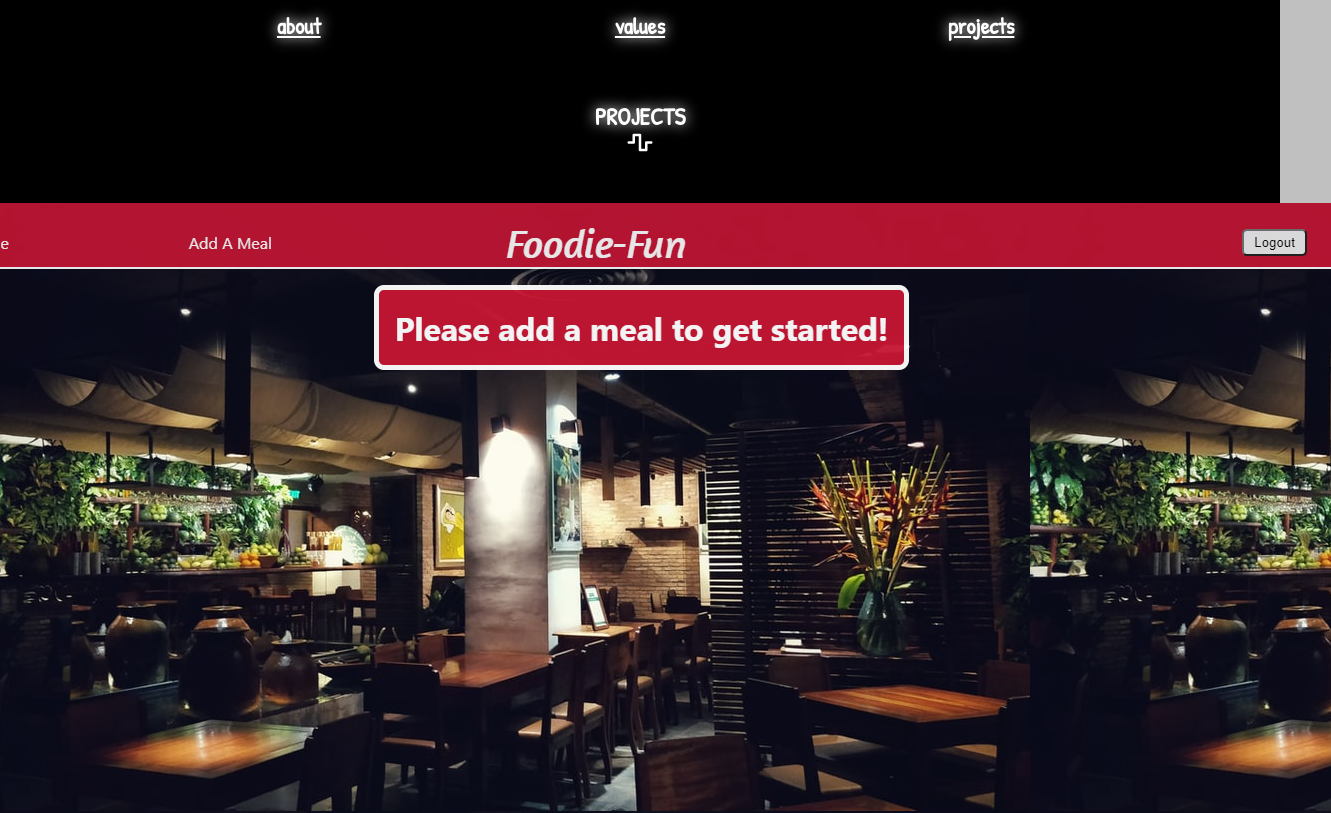
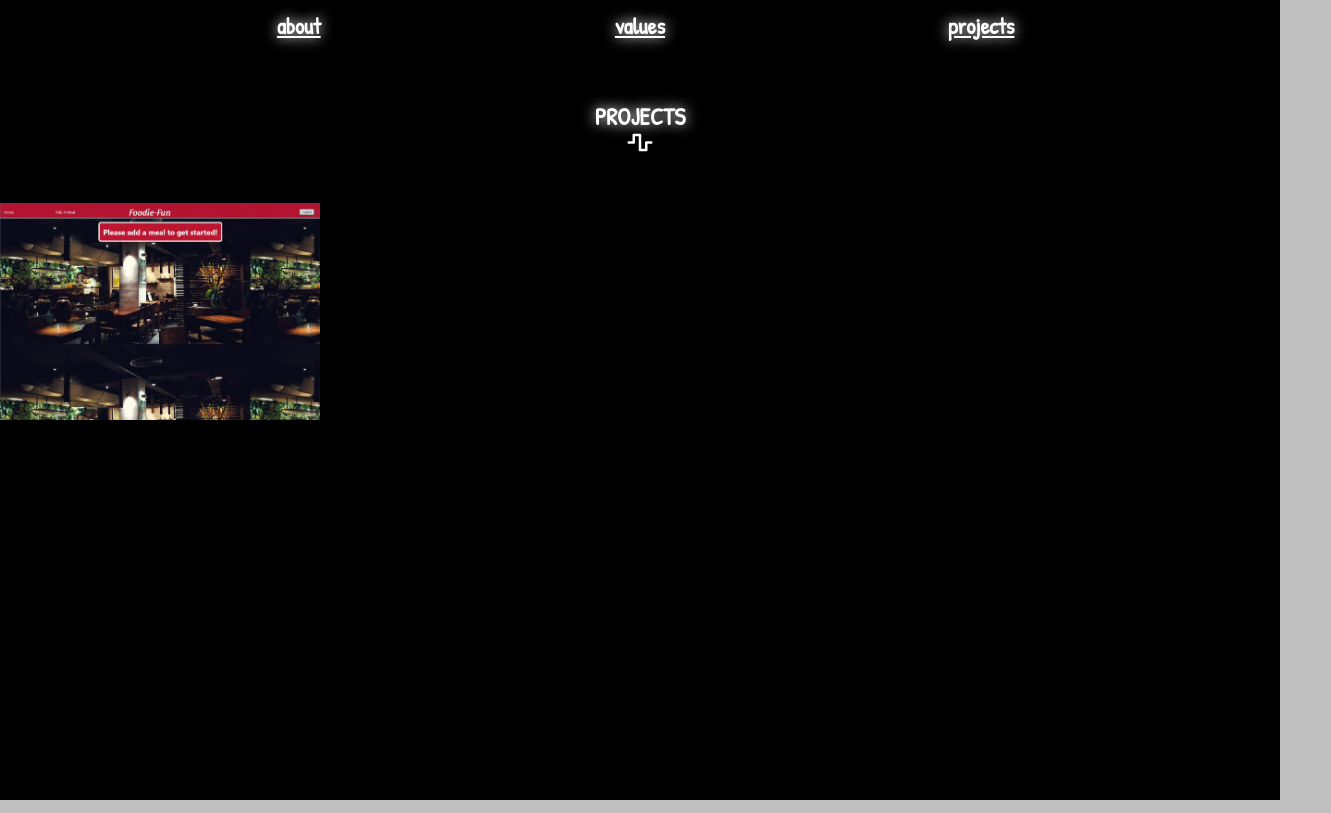
Before and after one commit to TJ-Feledy/Portfolio, a React (Create React App) app in the folder portfolio/: page /projects in a window 1280 px wide. Shown: the top 813 px of the page, 1331 px wide, since content can reach past the window. Built offline with nearby package versions, Linux system fonts and the light colour scheme.

Commit message:
Added some style for img size

```diff
--- a/portfolio/src/App.css
+++ b/portfolio/src/App.css
@@ -732,3 +732,26 @@ body {
   margin-left: -4px;
   padding-right: 12px;
 }
+
+
+/*************************** Projects *******************************/
+
+
+.projectsContainer {
+  height: 100%;
+  width: 100%;
+}
+
+.projectWrapper {
+  height: 20rem;
+  width: 20rem;
+}
+
+Project {
+  height: 100%;
+  width: 100%;
+}
+.projectImg {
+  height: 100%;
+  width: 100%;
+}
--- a/portfolio/src/components/Projects.js
+++ b/portfolio/src/components/Projects.js
@@ -14,13 +14,13 @@ class Projects extends React.Component {
       <div className='Profile' id='Projects'>
         <h1 className='aboutHeader'>PROJECTS</h1>
         <div className='iconContainer'>
-        <i className="fas fa-wave-square fa-lg"></i>
+          <i className="fas fa-wave-square fa-lg"></i>
+        </div>
 
         <div className='projectsContainer'>
           <div className='projectWrapper'>
             <Project project={ffStartPage} />
           </div>
-        </div>
         </div>
       </div>
       )
```
